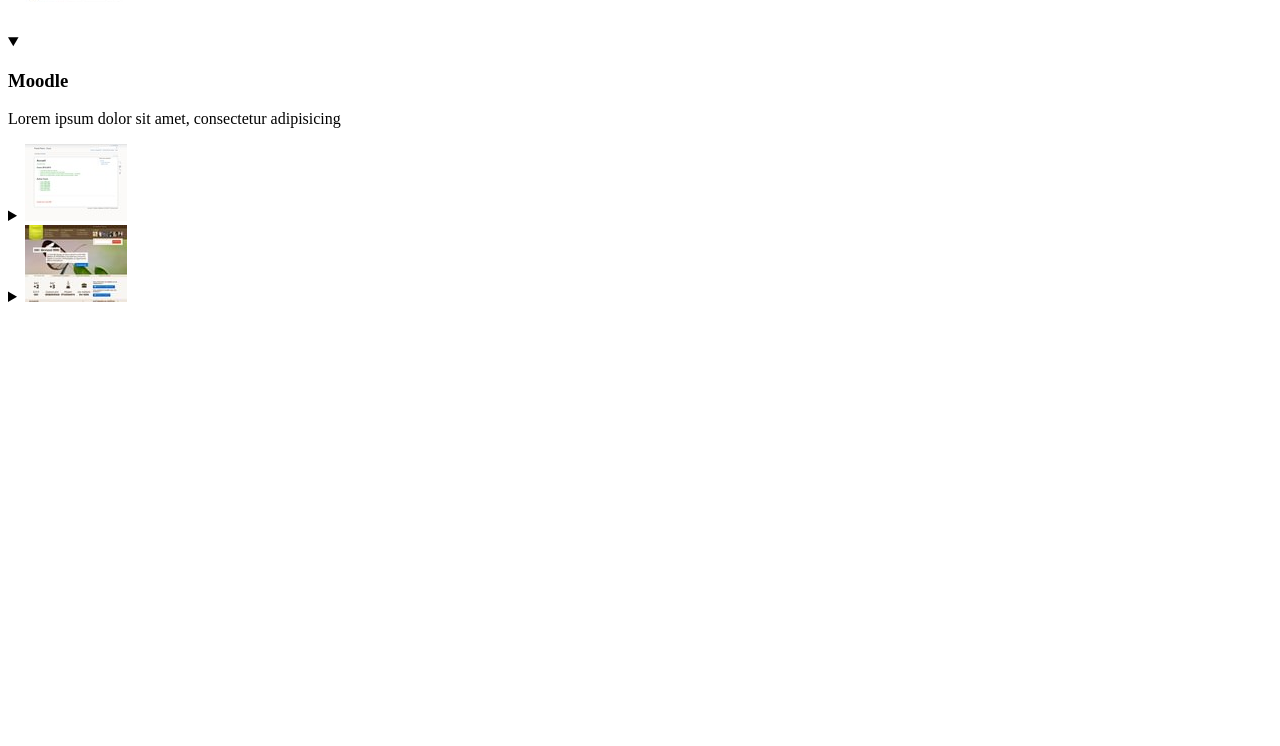
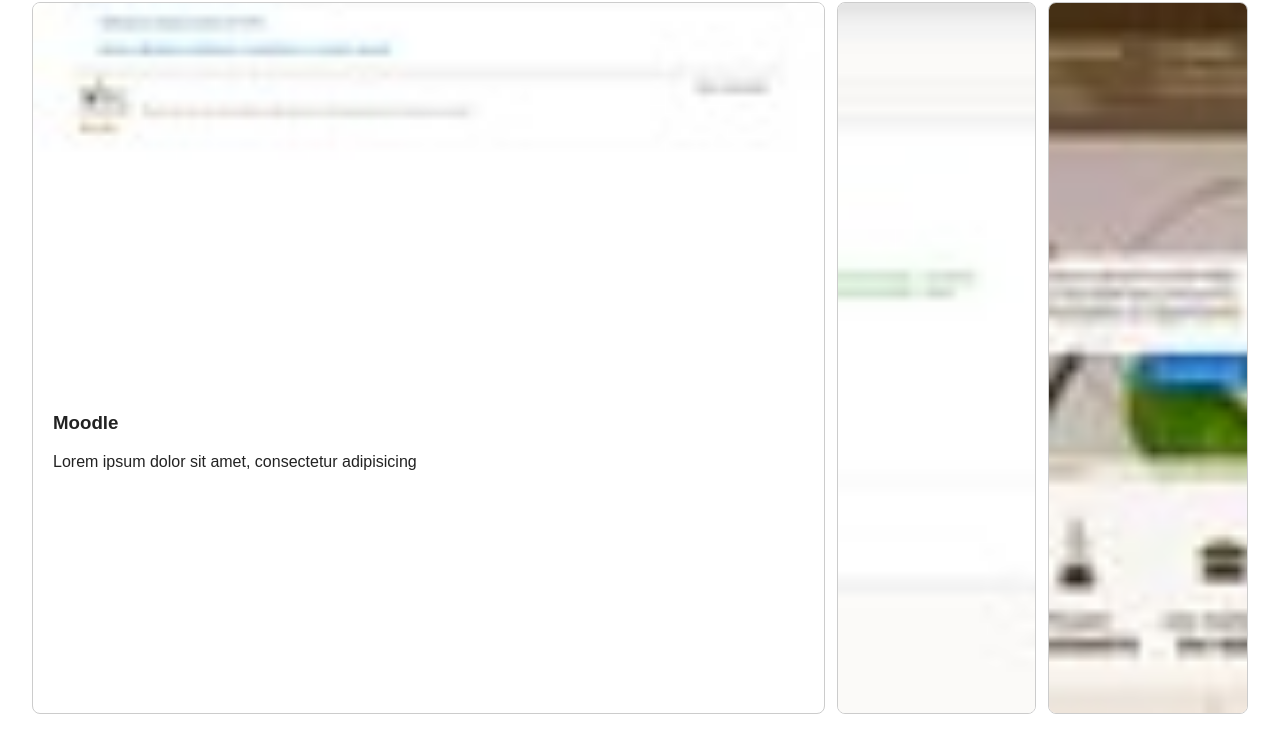
Before and after one commit to MMI-NFC-2026/sae105-r112-tp4-edemoug3, a plain HTML site: page index.html in a window 1280 px wide. Shown: the part 110-856 px from the top of the page. Before the commit the page ends 800 px from the top, so only its background shows below. Drawn offline with Linux system fonts and the light colour scheme.

Commit message:
DEMOUGE_Eden_tp4: style the accordion layout

```diff
--- a/src/css/components/accordeon.css
+++ b/src/css/components/accordeon.css
@@ -1,3 +1,69 @@
 /**
 * Accordeon
 */
+
+body {
+  margin: 0;
+  padding: 2rem;
+  color: #222;
+  font-family: Arial, sans-serif;
+}
+
+.accordeon {
+  display: flex;
+  gap: 0.75rem;
+  min-height: 24rem;
+}
+
+.accordeon > details {
+  display: flex;
+  flex: 1;
+  flex-direction: column;
+  min-width: 0;
+  overflow: hidden;
+  border: 1px solid #ccc;
+  border-radius: 0.5rem;
+  transition: flex 0.35s ease;
+}
+
+.accordeon > details[open] {
+  flex: 4;
+}
+
+.accordeon > details > summary {
+  display: block;
+  flex: 1;
+  min-height: 0;
+  cursor: pointer;
+}
+
+.accordeon > details[open] > summary {
+  flex: 0 0 55%;
+}
+
+.accordeon > details > summary img {
+  display: block;
+  width: 100%;
+  height: 100%;
+  object-fit: cover;
+}
+
+.accordeon > details > div {
+  padding: 0 1.25rem 1.25rem;
+  overflow: auto;
+}
+
+@media (max-width: 600px) {
+  body {
+    padding: 1rem;
+  }
+
+  .accordeon {
+    flex-direction: column;
+    min-height: 36rem;
+  }
+
+  .accordeon > details[open] > summary {
+    flex-basis: 7rem;
+  }
+}
```
